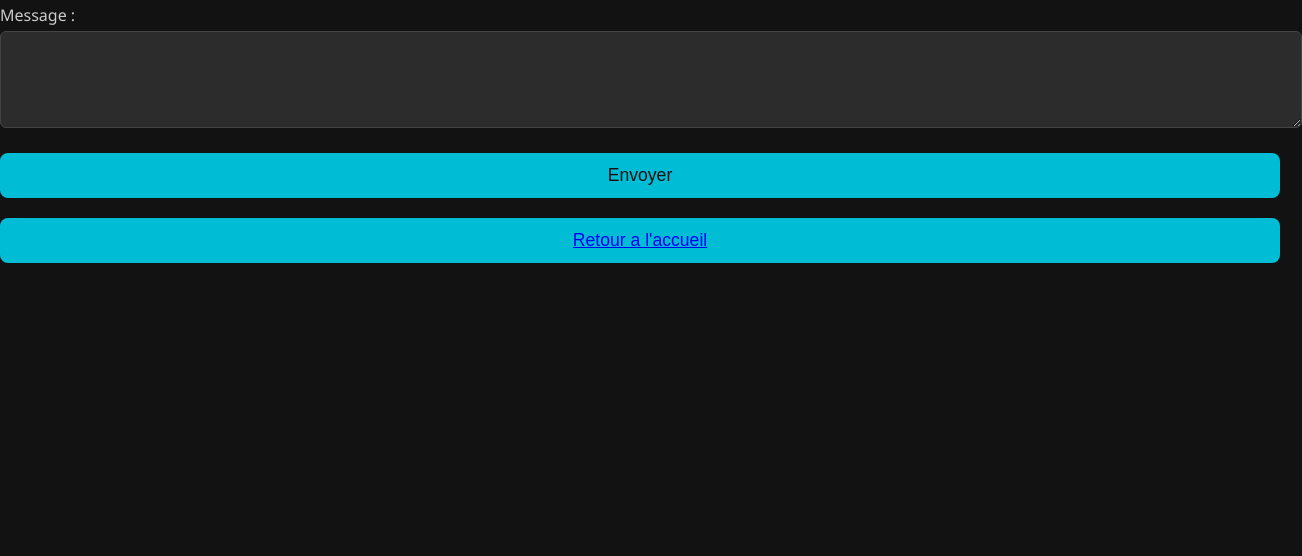
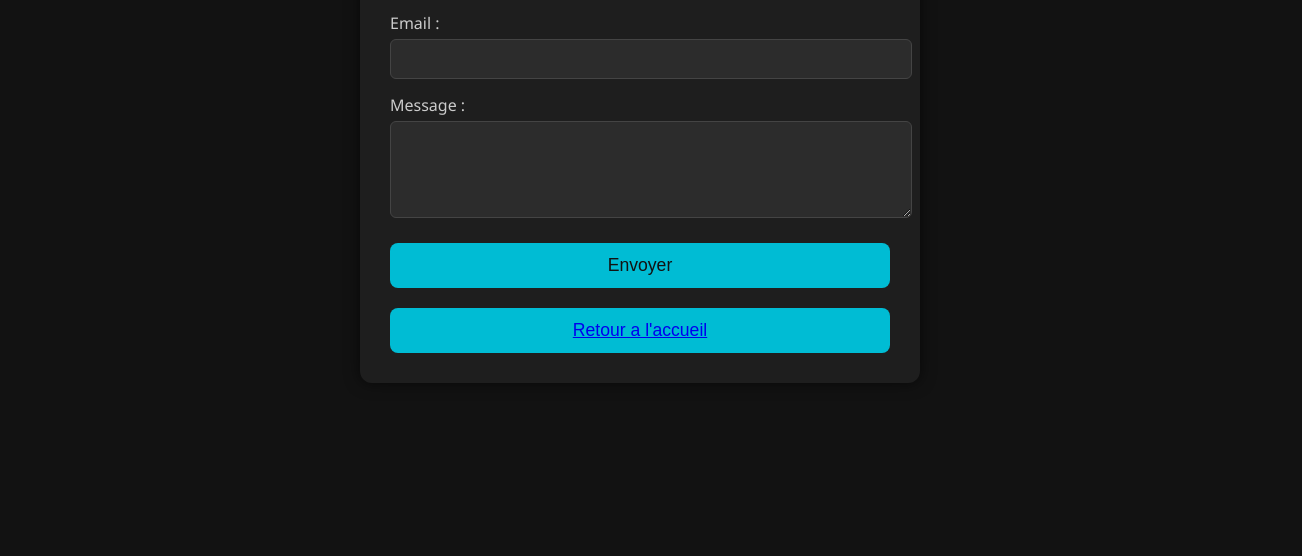
Before and after one commit to Wombatts-rgb/Site-sur-la-conf-rence-Darmouth, a plain HTML site: page Formulaire.html in a window 1280 px wide. Shown: the part 244-800 px from the top of the page, 1302 px wide, since content can reach past the window. Drawn offline with Linux system fonts and the light colour scheme.

Commit message:
Update style2emepages.css

```diff
--- a/css/style2emepages.css
+++ b/css/style2emepages.css
@@ -6,13 +6,14 @@ body {
   padding: 0;
 }
 
-.organisation {
+.container {
   width: 90%;
   max-width: 500px;
   margin: 60px auto;
   background-color: #1e1e1e;
   padding: 30px;
   border-radius: 12px;
+  box-shadow: 0 0 15px rgba(0,0,0,0.6);
 }
 
 h1 {
```
